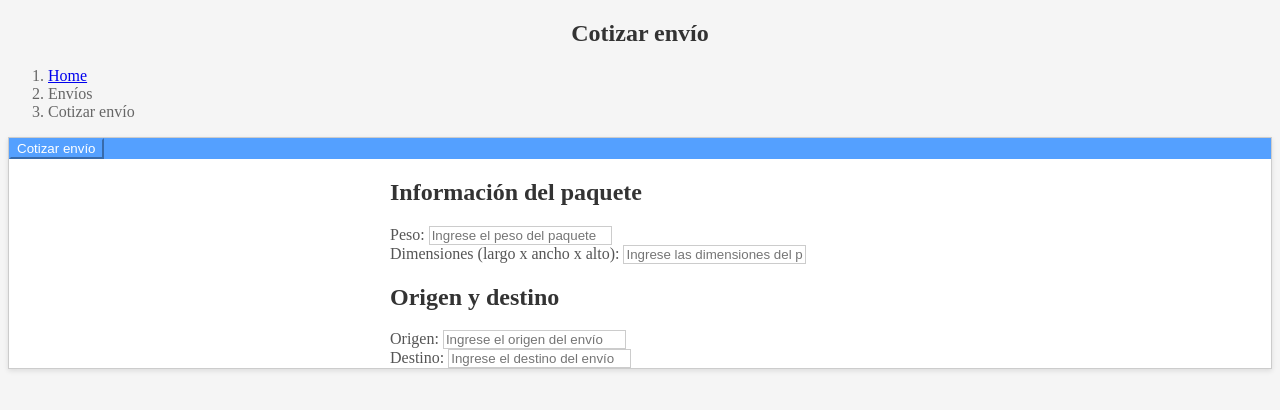
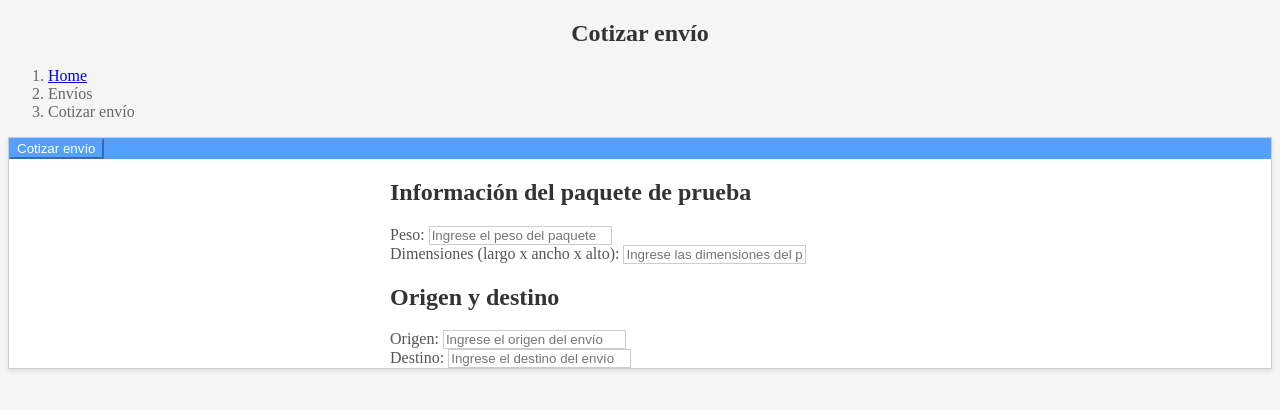
Before and after one commit to Efrain290493/Squad-Squared, a PHP site: page /vistas/envios/cotizar/cotizar.vista.php in a window 1280 px wide. Shown: the top 410 px of the page. Run offline with PHP 8.4, Linux system fonts and the light colour scheme.

Commit message:
Se hace un ajuste de prueba

```diff
--- a/vistas/envios/cotizar/cotizar.vista.php
+++ b/vistas/envios/cotizar/cotizar.vista.php
@@ -43,7 +43,7 @@
                                 <div class="panel-body">
                                     <form action="index.php?ruta=envios/cotizar" method="post">
                                         <section class="paquete">
-                                            <h2>Información del paquete</h2>
+                                            <h2>Información del paquete de prueba</h2>
                                             <label for="peso">Peso:</label>
                                             <input type="text" name="peso" id="peso"
                                                 placeholder="Ingrese el peso del paquete">
```
